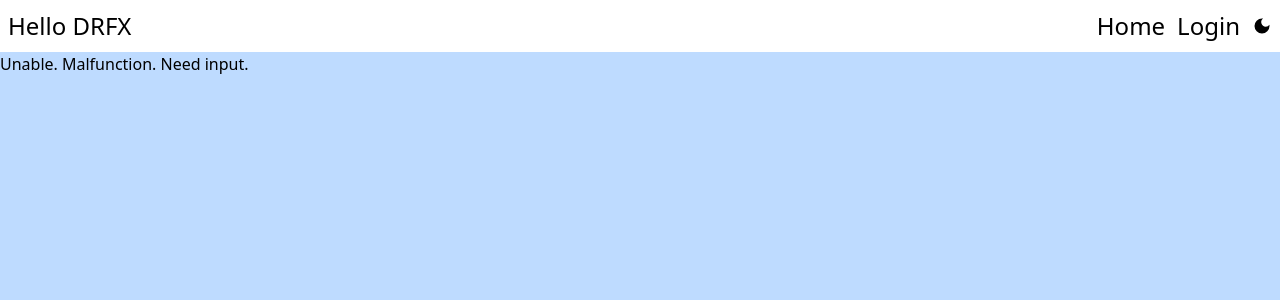
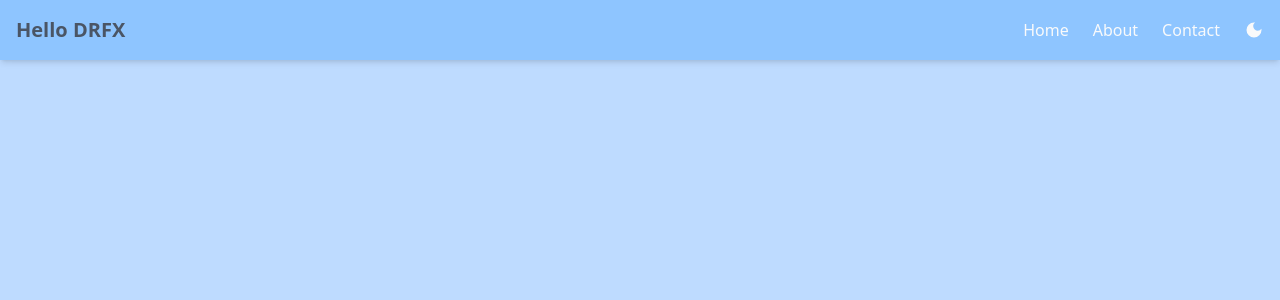
Before and after one commit to leighmforrest/hello_drfx, a React (Vite) app in the folder frontend/: page / in a window 1280 px wide. Shown: the top 300 px of the page. Built offline with nearby package versions, Linux system fonts and the light colour scheme; no server answers.

Commit message:
navbar ready

```diff
--- a/frontend/src/components/DarkModeButton.jsx
+++ b/frontend/src/components/DarkModeButton.jsx
@@ -4,7 +4,7 @@ import { useTheme } from "../contexts/ThemeProvider";
 const DarkModeButton = () => {
   const { darkMode, toggleDarkMode} = useTheme();
   return (
-    <button className="py-2" onClick={toggleDarkMode}>
+    <button className="py-2 hover:text-amber-200" onClick={toggleDarkMode}>
       {darkMode ? (
         <MdOutlineLightMode size={20} data-testid="light-mode-icon" />
       ) : (
--- a/frontend/src/components/Navbar.jsx
+++ b/frontend/src/components/Navbar.jsx
@@ -1,16 +1,68 @@
-import DarkModeButton from "./DarkModeButton"
+import React, { useState } from "react";
+import { NavLink } from "react-router";
+import DarkModeButton from "./DarkModeButton";
 
 const Navbar = () => {
-  return <nav className="flex items-center justify-between p-2 text-2xl dark:bg-blue-950 dark:text-amber-50">
-    <div className="brand">
-        <a href="#">Hello DRFX</a>
-    </div>
-    <ul className="flex justify-between items-center gap-3">
-        <li><a href="#">Home</a></li>
-        <li><a href="#">Login</a></li>
-        <li><DarkModeButton /></li>
-    </ul>
-  </nav>;
+  const [isOpen, setIsOpen] = useState(false);
+  const toggleMenu = () => setIsOpen((prev) => !prev);
+  const closeMenu = () => setIsOpen(false);
+
+  return (
+    <nav className="bg-blue-300 dark:bg-blue-950 dark:text-white text-gray-600 shadow-md fixed top-0 left-0 right-0 z-50">
+      <div className="max-w-7xl mx-auto px-4 py-3 flex justify-between items-center">
+        <a className="text-xl font-bold">Hello DRFX</a>
+
+        {/* Hamburger Button */}
+        <button
+          className="sm:hidden flex flex-col justify-center items-center space-y-1 w-8 h-8"
+          onClick={toggleMenu}
+          aria-label="Toggle menu"
+        >
+          <span
+            className={`block h-0.5 w-6 bg-gray-600 dark:bg-amber-50 transition-transform duration-500 ${
+              isOpen ? "rotate-45 translate-y-1.5" : ""
+            }`}
+          ></span>
+          <span
+            className={`block h-0.5 w-6 bg-gray-600 dark:bg-amber-50 transition-opacity duration-500 ${
+              isOpen ? "opacity-0" : ""
+            }`}
+          ></span>
+          <span
+            className={`block h-0.5 w-6 bg-gray-600 dark:bg-amber-50 transition-transform duration-500 ${
+              isOpen ? "-rotate-45 -translate-y-1.5" : ""
+            }`}
+          ></span>
+        </button>
+
+        {/* Menu List */}
+        <ul
+          className={`text-center flex flex-col sm:flex-row sm:items-center text-gray-50 sm:space-x-6 space-y-2 sm:space-y-0 absolute sm:static top-full left-0 w-full sm:w-auto  sm:bg-blue-300 sm:dark:bg-blue-950 bg-blue-400 dark:bg-blue-900 px-4 sm:px-0 pt-4 sm:pt-0 pb-4 sm:pb-0 shadow-md sm:shadow-none transition-all duration-500 ease-in-out ${
+            isOpen ? "block" : "hidden sm:flex"
+          }`}
+        >
+          <li>
+            <a onClick={closeMenu} href="#" className="hover:text-amber-200">
+              Home
+            </a>
+          </li>
+          <li>
+            <a onClick={closeMenu} href="#" className="hover:text-amber-200">
+              About
+            </a>
+          </li>
+          <li>
+            <a onClick={closeMenu} href="#" className="hover:text-amber-200">
+              Contact
+            </a>
+          </li>
+          <li>
+            <DarkModeButton />
+          </li>
+        </ul>
+      </div>
+    </nav>
+  );
 };
 
 export default Navbar;
```
